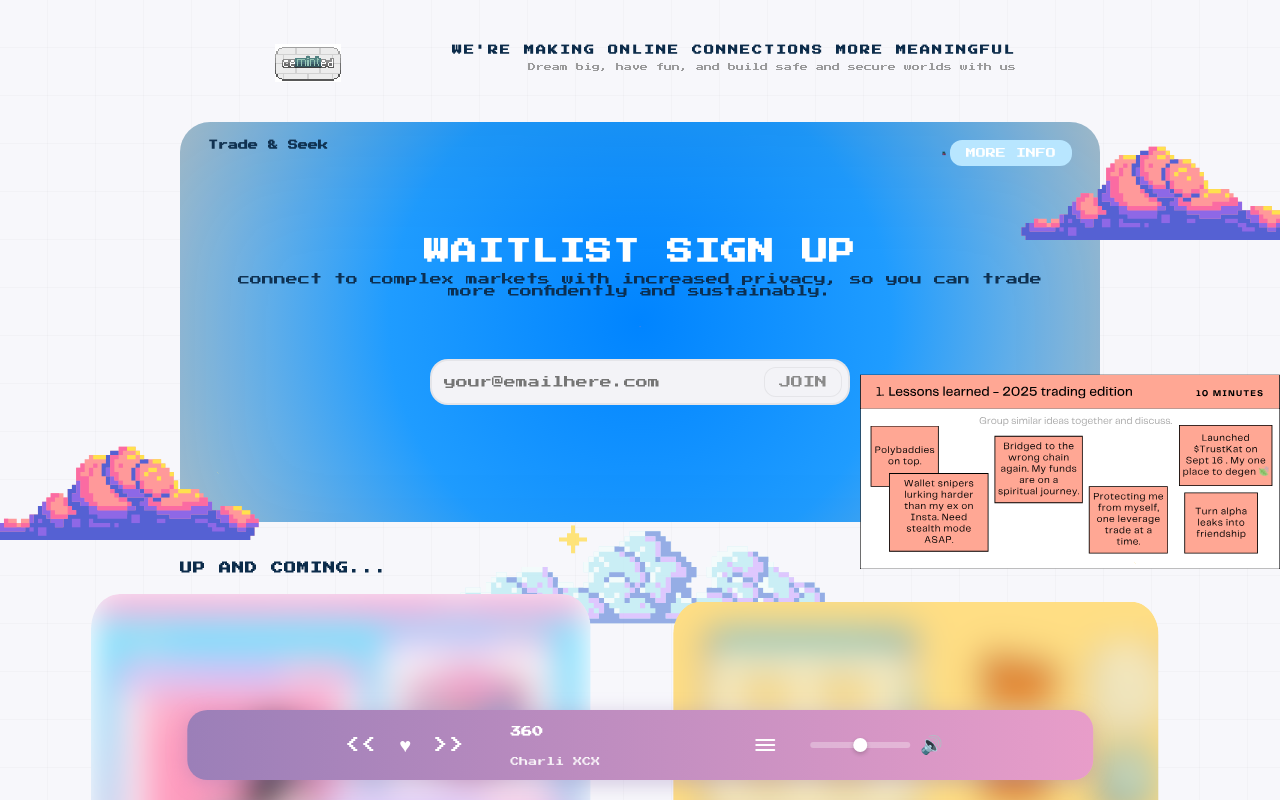
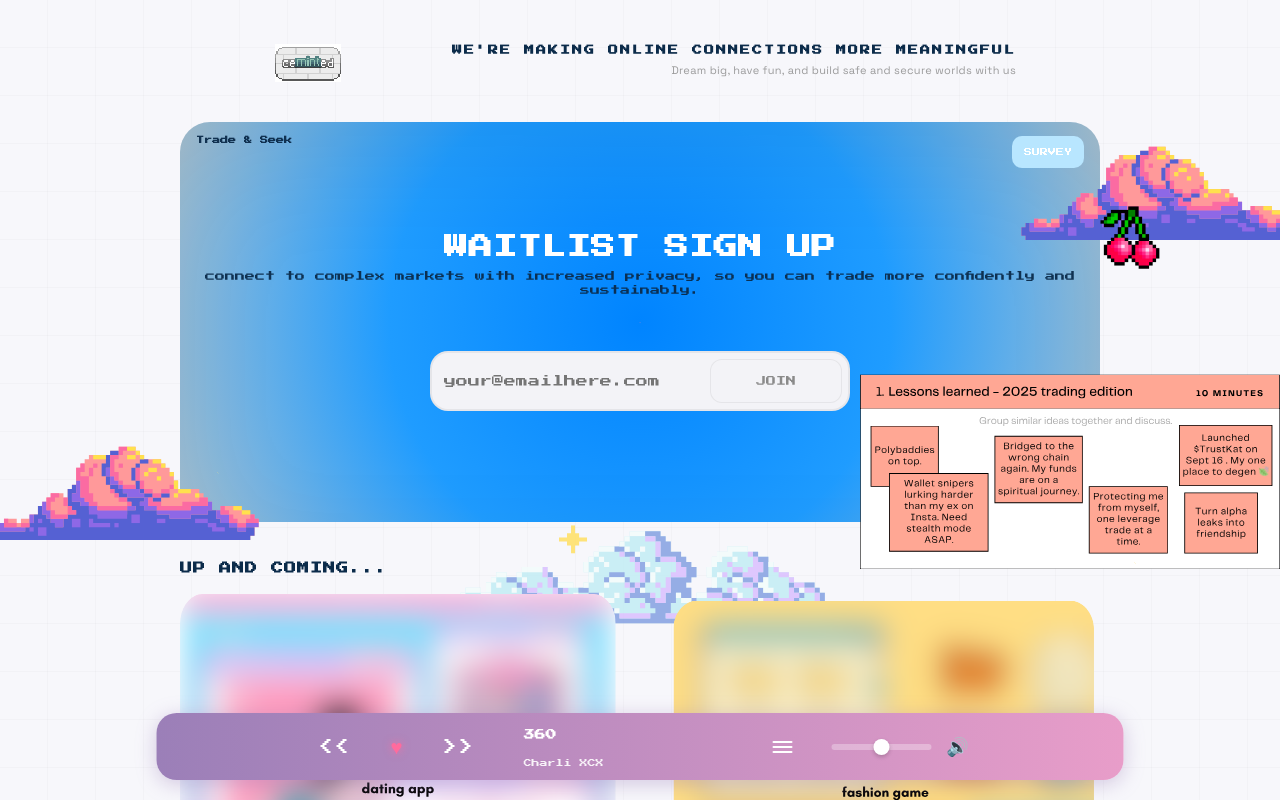
Before and after one commit to Trade-Seek/ceminted-next.js, a Next.js app: page / in a window 1280 px wide. Built offline with nearby package versions, Linux system fonts and the light colour scheme.

Commit message:
more updates

```diff
--- a/app/globals.css
+++ b/app/globals.css
@@ -1,5 +1,6 @@
 /* Import Google Font for pixel art style */
 @import url('https://fonts.googleapis.com/css2?family=Press+Start+2P&display=swap');
+@import url('https://fonts.googleapis.com/css2?family=Press+Start+2P&family=Space+Grotesk:wght@400;500;600&display=swap');
 
 /* CSS Variables */
 :root{
@@ -54,24 +55,22 @@
 /* Site Header */
 .site-header {
   width: 100%;
-  margin-bottom: 40px;
+  margin-bottom: 30px;
   justify-content: right;
 }
-
 .header-content {
   display: flex;
+  flex-direction: row;
   align-items: right;
   justify-content: center;
   gap: 100px;
 }
-
 .header-logo {
   flex-shrink: 0;
 }
-
 .header-logo .logo-img {
-  width: 240px;
-  height: 104px;
+  width: 120px;  /* Mobile: medium size */
+  height: 52px;
   object-fit: contain;
   image-rendering: pixelated;
 }
@@ -80,10 +79,11 @@
   display: flex;
   flex-direction: column;
   gap: 6px;
-  text-align: right;
+  text-align: center;
 }
 
 .header-main-title {
+  font-family: var(--pixel-font);
   font-size: 10px;
   font-weight: bold;
   letter-spacing: 2px;
@@ -95,13 +95,16 @@
 }
 
 .header-subtitle {
-  font-size: 8px;
+  font-family: 'Space Grotesk', sans-serif;
+  font-size: 10px;
+  font-weight: 400;
   color: var(--medium-gray);
-  line-height: 1.4;
+  line-height: 1.5;
   margin: 0;
   opacity: 0.85;
-  white-space: nowrap;
-  justify-content: right;
+  white-space: normal;
+  letter-spacing: 0.3px;
+  text-align: right;
 }
 
 /* Header section with LAUNCHING SOON */
@@ -157,10 +160,10 @@
 
 /* Big Trade & Seek card */
 .hero {
-  width:100%;
-  max-width:var(--container-width);
-  margin:6px auto 30px;
-  position:relative;
+  width: 100%;
+  max-width: var(--container-width);
+  margin: 6px auto 30px;
+  position: relative;
 }
 
 .hero-card{
@@ -179,7 +182,7 @@
   justify-content:center;
   position:relative;
   overflow:visible;
-  padding:32px;
+  padding: 20px 16px;
   box-sizing:border-box;
 }
 
@@ -187,59 +190,64 @@
   text-align:center;
   color:white;
   mix-blend-mode: normal;
+  width: 100%;
 }
 
-.small-top-left{
-  position:absolute;
-  left:28px;
-  top:18px;
+.small-top-left {
+  position: absolute;
+  left: 16px;
+  top: 14px;
   color: var(--dark-blue);
-  font-size:10px;
-  opacity:0.95;
+  font-size: 8px;
+  opacity: 0.95;
   font-weight: bold;
 }
 
 .top-right-button {
   position: absolute;
-  right: 28px;
-  top: 18px;
+  right: 16px;
+  top: 14px;
   background: #b8e6ff;
   color: white;
   border: none;
-  border-radius: 12px;
-  padding: 8px 16px;
-  font-size: 10px;
+  border-radius: 10px;
+  padding: 6px 12px;
+  font-size: 8px;
   font-family: var(--pixel-font);
   cursor: pointer;
   text-transform: uppercase;
+  min-height: 32px;
 }
 
 .cherries {
   position: absolute;
-  right: 140px;
-  top: 16px;
-  width: 32px;
-  height: 32px;
+  left: 700px;
+  top: -125px;
+  width: 500px;
+  height: 500px;
   image-rendering: pixelated;
-  z-index: 10;
+  z-index: 11;
 }
 
-.hero-h1{
-  font-size:26px;
-  line-height:1.0;
-  letter-spacing:1px;
-  text-transform:uppercase;
-  margin:0 0 8px;
+.hero-h1 {
+  font-size: 24px;
+  line-height: 1.2;
+  letter-spacing: 0.5px;
+  text-transform: uppercase;
+  margin: 0 0 8px;
   color: white;
 }
 
 .hero-sub {
-  font-size:12px;
-  text-transform:lowercase;
-  margin-bottom:18px;
-  opacity:0.95;
+  font-size: 10px;
+  text-transform: lowercase;
+  margin-bottom: 14px;
+  opacity: 0.95;
   color: var(--dark-blue);
+  line-height: 1.4;
+  padding: 0 8px;
 }
+
 
 /* Heart icon */
 .pixel-heart{
@@ -251,10 +259,11 @@
 }
 
 /* Email capture */
-.email-row{
-  margin-top:20px;
-  display:flex;
-  justify-content:center;
+.email-row {
+  margin-top: 16px;
+  display: flex;
+  justify-content: center;
+  padding: 0 8px;
 }
 
 .email-input{
@@ -282,14 +291,17 @@
 
 .join-btn {
   background: var(--light-gray);
-  border-radius:12px;
-  padding:8px 14px;
-  font-size:12px;
-  text-transform:uppercase;
-  border:1px solid rgba(0,0,0,0.06);
-  cursor:pointer;
-  font-family:var(--pixel-font);
+  border-radius: 12px;
+  padding: 12px 16px;
+  font-size: 10px;
+  text-transform: uppercase;
+  border: 1px solid rgba(0,0,0,0.06);
+  cursor: pointer;
+  font-family: var(--pixel-font);
   color: var(--medium-gray);
+  min-height: 44px;
+  width: 100%;
+  box-sizing: border-box;
 }
 
 .join-btn:disabled {
@@ -335,9 +347,10 @@
   z-index: 8;
 }
 
-/* Up and coming section */
 .upcoming-section {
-  margin-top: 40px;
+  width: 100%;
+  max-width: var(--container-width);
+  margin: 40px auto 0;
   position: relative;
   z-index: 2;
   overflow: visible;
@@ -364,15 +377,15 @@
 
 .upcoming {
   display: flex;
-  gap: 48px;        /* Increased from 36px for more spacing */
+  gap: 48px;
   margin-top: 20px;
   position: relative;
   justify-content: center;
-  overflow: visible;  /* ADD THIS */
+  overflow: visible;
 }
 .card-prog-svg {
-  width: 550px;
-  height: 600px;
+  width: 436px;
+  height: 520px;
   image-rendering: pixelated;
   border-radius: 22px;
 }
@@ -426,25 +439,6 @@
   box-shadow: 0 4px 12px rgba(212, 165, 116, 0.4);
 }
 
-.footer-graphics {
-  margin-top: 0;
-  display: flex;
-  align-items: flex-end;
-  justify-content: space-between;
-  position: relative;
-}
-
-.mountains{
-  left: -350px;
-  bottom: -300px;
-  width: 1000px;
-  height: 1000px;
-  image-rendering:pixelated;
-  position: relative;
-  z-index: 8;
-  object-fit: contain;
-}
-
 .footer-sparkles {
   position: absolute;
   bottom: 40px;
@@ -454,112 +448,6 @@
   image-rendering: pixelated;
   z-index: 10;
 }
-
-/* Ensure all pixel art maintains crisp edges */
-.pixel-art,
-img.pixel-art {
-  image-rendering: -webkit-optimize-contrast;
-  image-rendering: pixelated;
-  image-rendering: crisp-edges;
-}
-
-/* Responsive design */
-@media (max-width: 768px) {
-  .background-grid {
-    padding: 18px;
-    margin: 10px;
-  }
-
-  .header-content {
-    flex-direction: column;
-    align-items: center;
-    gap: 16px;
-  }
-
-  .header-logo .logo-img {
-    width: 90px;
-    height: 39px;
-  }
-
-  .header-text {
-    text-align: center;
-  }
-
-  .header-main-title {
-    font-size: 12px;
-  }
-
-  .header-subtitle {
-    font-size: 9px;
-  }
-
-  .hero-card {
-    height: 300px;
-    padding: 24px;
-  }
-
-  .upcoming {
-    flex-direction: column;
-    align-items: center;
-    gap: 24px;
-  }
-
-  .card-prog {
-    width: 100%;
-    max-width: 350px;
-    height: 240px;
-  }
-
-  .email-input {
-    width: 100%;
-    max-width: 280px;
-  }
-
-  .note-1 {
-    width: 260px;
-    height: 160px;
-    right: -280px ;
-  }
-
-  .note-2 {
-    width: 220px;
-    height: 150px;
-    left: 10px;
-    top: 30px;
-  }
-
-  .note-3 {
-    width: 220px;
-    height: 150px;
-    right: 10px;
-    bottom: -60px;
-  }
-
-  .cloud-left {
-    width: 100px;
-    height: 70px;
-  }
-
-  .cloud-right {
-    width: 220px;
-    height: 140px;
-  }
-
-  .hero-h1 {
-    font-size: 22px;
-  }
-
-  .tagline {
-    font-size: 11px;
-  }
-
-  .card-prog-svg {
-    width: 100%;
-    max-width: 350px;
-    height: 250px;
-  }
-}
-/* Music Player Styles */
 .music-player {
   position: fixed;
   bottom: 20px;
@@ -579,7 +467,7 @@
 
 .player-controls {
   display: flex;
-  gap: 8px;
+  gap: 12px;
   align-items: center;
 }
 
@@ -590,9 +478,12 @@
   font-family: var(--pixel-font);
   font-size: 16px;
   cursor: pointer;
-  padding: 4px 8px;
+  padding: 8px 12px;
   transition: opacity 0.2s;
+  min-width: 44px;
+  min-height: 44px;
 }
+
 
 .player-btn:hover {
   opacity: 0.8;
@@ -631,19 +522,25 @@
 }
 
 .song-artist {
-  font-size: 9px;
+  font-size: 8px;
   opacity: 0.9;
   white-space: nowrap;
   overflow: hidden;
   text-overflow: ellipsis;
   width: 100%;
+  max-width: 200px;
 }
 
 .playlist-btn {
   background: transparent;
   border: none;
   cursor: pointer;
-  padding: 4px 8px;
+  padding: 8px;
+  min-width: 44px;
+  min-height: 44px;
+  display: flex;
+  align-items: center;
+  justify-content: center;
 }
 
 .playlist-icon {
@@ -663,6 +560,8 @@
   display: flex;
   align-items: center;
   gap: 8px;
+  width: 100%;
+  max-width: 200px;
 }
 
 .volume-slider {
@@ -679,8 +578,8 @@
 .volume-slider::-webkit-slider-thumb {
   -webkit-appearance: none;
   appearance: none;
-  width: 14px;
-  height: 14px;
+  width: 16px;
+  height: 16px;
   background: white;
   border-radius: 50%;
   cursor: pointer;
@@ -688,8 +587,8 @@
 }
 
 .volume-slider::-moz-range-thumb {
-  width: 14px;
-  height: 14px;
+  width: 16px;
+  height: 16px;
   background: white;
   border-radius: 50%;
   cursor: pointer;
@@ -704,6 +603,8 @@
   font-size: 18px;
   padding: 0;
   line-height: 1;
+  min-width: 32px;
+  min-height: 32px;
 }
 
 /* Playlist Dropdown */
@@ -769,18 +670,17 @@
 }
 
 .footer-container {
-  margin-top: 100px;
+  margin-top: 60px;
   position: relative;
-  min-height: 600px;           /* Increased from 400px to 600px */
+  min-height: 280px;
   width: 100vw;
   margin-left: calc(-50vw + 50%);
   margin-right: calc(-50vw + 50%);
-  padding: 60px 0 0 0;
+  padding: 30px 0 0 0;
 }
 
-
 .socials {
-  margin: 0 auto 10px;
+  margin: 0 auto 80px;
   text-align: center;
   color: rgb(0, 0, 0);
   font-weight: bold;
@@ -790,12 +690,12 @@
   padding: 0 1rem;
 }
 
-.socials-title {
-  font-size: 16px;
-  letter-spacing: 2px;
-  margin-bottom: 32px;
-  text-transform: uppercase;
-  color: rgb(0, 0, 0);
+.social-icons {
+  display: flex;
+  gap: 16px;
+  justify-content: center;
+  align-items: center;
+  flex-wrap: wrap;
 }
 
 .social-icons {
@@ -806,24 +706,25 @@
 }
 
 .social-dot {
-  width: 90px;
-  height: 90px;
+  width: 70px;
+  height: 70px;
   border-radius: 50%;
   background: #f5f5f5;
   display: flex;
   align-items: center;
   justify-content: center;
-  border: 5px solid #d4a574;
+  border: 3px solid #d4a574;
   transition: transform 0.2s, box-shadow 0.2s;
   cursor: pointer;
-  box-shadow: 0 4px 12px rgba(0, 0, 0, 0.3);
+  box-shadow: 0 3px 8px rgba(0, 0, 0, 0.2);
   overflow: hidden;
 }
 
 .social-dot:hover {
-  transform: scale(1.08);
-  box-shadow: 0 6px 20px rgba(212, 165, 116, 0.5);
+  transform: scale(1.05);
+  box-shadow: 0 4px 12px rgba(212, 165, 116, 0.4);
 }
+
 .social-image {
   width: 100%;
   height: 100%;
@@ -837,25 +738,42 @@
   bottom: 0;
   left: 0;
   right: 0;
-  height: 250px;
+  width: 100%;
+  height: 180px;
   pointer-events: none;
+  overflow: hidden;
+}
+
+.mountains {
+  position: absolute;
+  left: -100px;
+  bottom: -515px;
+  width: 1000px;
+  height: 1000px;
+  image-rendering: pixelated;
+  z-index: 10;
+  object-fit: contain;
 }
 
 .grass {
   position: absolute;
-  height: 100%;
+  bottom: 0;
+  left: 0;
   width: 100%;
+  height: 60px;
   z-index: 2;
   object-fit: cover;
+  image-rendering: pixelated;
 }
 
 .footer-sparkles {
   position: absolute;
-  top: -180px;
-  right: 10%;
-  width: 32px;
-  height: 32px;
+  top: -100px;
+  right: 15%;
+  width: 24px;
+  height: 24px;
   z-index: 12;
+  image-rendering: pixelated;
   animation: twinkle 2s ease-in-out infinite;
 }
 
@@ -863,39 +781,234 @@
   0%, 100% { opacity: 1; transform: scale(1); }
   50% { opacity: 0.6; transform: scale(1.2); }
 }
+.pixel-art,
+img.pixel-art {
+  image-rendering: -webkit-optimize-contrast;
+  image-rendering: pixelated;
+  image-rendering: crisp-edges;
+}
+.cursor-sparkle {
+  animation: sparkle-fade 1s ease-out forwards;
+  pointer-events: none;
+}
+
+@keyframes sparkle-fade {
+  0% {
+    opacity: 1;
+    transform: scale(0) rotate(0deg);
+  }
+  20% {
+    opacity: 1;
+    transform: scale(1) rotate(45deg);
+  }
+  100% {
+    opacity: 0;
+    transform: scale(0.5) rotate(90deg);
+  }
+}
+/* Responsive design */
 @media (max-width: 768px) {
+  .background-grid {
+    padding: 18px;
+    margin: 10px;
+  }
+
+  .header-content {
+    flex-direction: column;
+    gap: 16px;
+  }
+
+  .header-logo .logo-img {
+    width: 90px;
+    height: 39px;
+  }
+
+  .header-text {
+    text-align: center;
+  }
+
+  .header-main-title {
+    color: #2c508c;
+    font-size: 12px;
+  }
+
+  .header-subtitle {
+    color: #2c508c;
+    font-size: 9px;
+  }
+
+  .hero-card {
+    height: 400px;
+    border-radius: 30px;
+    padding: 32px;
+  }
+
+  .upcoming {
+    flex-direction: column;
+    align-items: center;
+    gap: 24px;
+  }
+
+  .card-prog {
+    width: 100%;
+    max-width: 350px;
+    height: 240px;
+  }
+
+  .email-input {
+    width: 100%;
+    max-width: 280px;
+  }
+
+  .note-1 {
+    width: 260px;
+    height: 160px;
+    right: -280px ;
+  }
+
+  .note-2 {
+    width: 220px;
+    height: 150px;
+    left: 10px;
+    top: 30px;
+  }
+
+  .note-3 {
+    width: 220px;
+    height: 150px;
+    right: 10px;
+    bottom: -60px;
+  }
+  .small-top-left {
+    left: 28px;
+    top: 18px;
+    font-size: 10px;
+  }
+
+  .top-right-button {
+    right: 28px;
+    top: 18px;
+    padding: 8px 16px;
+    font-size: 10px;
+  }
+
+  .cloud-left {
+    width: 100px;
+    height: 70px;
+  }
+
+  .cloud-right {
+    width: 220px;
+    height: 140px;
+  }
+
+  .hero-h1 {
+    font-size: 26px;
+    line-height: 1.0;
+    letter-spacing: 1px;
+  }
+  .hero-sub {
+    font-size: 12px;
+    margin-bottom: 18px;
+    padding: 0;
+  }
+
+  .tagline {
+    font-size: 11px;
+  }
+
+  .card-prog-svg {
+    width: 100%;
+    max-width: 350px;
+    height: 250px;
+  }
+  .pixel-heart {
+    width: 24px;
+    height: 24px;
+    margin: 12px auto;
+  }
+
+}
+@media (min-width: 768px) {
+  .music-player {
+    bottom: 20px;
+    left: 50%;
+    right: auto;
+    transform: translateX(-50%);
+    flex-direction: row;
+    gap: 25px;
+    padding: 5px 150px;
+    border-radius: 20px;
+  }
+  .site-header {
+    margin-bottom: 40px;
+  }
+
+  .header-content {
+    flex-direction: row;
+    gap: 100px;
+  }
+
+  .header-logo .logo-img {
+    width: 240px;
+    height: 104px;
+  }
+
+  .header-text {
+    text-align: right;
+  }
+
+  .header-main-title {
+    font-size: 10px;
+    letter-spacing: 2px;
+  }
+
+  .header-subtitle {
+    font-size: 11px;
+    white-space: nowrap;
+  }
   .footer-container {
-    margin-top: 60px;
-    min-height: 500px;
-    padding: 40px 0 150px 0;
+    margin-top: 100px;
+    min-height: 350px;
+    padding: 40px 0 0 0;
+  }
+  .footer-graphics {
+    height: 250px;
+    overflow: visible;
+  }
+
+
+  .footer-sparkles {
+    top: -100px;
+    right: 15%;
+    width: 24px;
+    height: 24px;
   }
 
   .socials {
-    margin-bottom: 200px;
+    margin: 0 auto 80px;
   }
 
   .socials-title {
-    font-size: 12px;
+    font-size: 16px;
+    letter-spacing: 2px;
+    margin-bottom: 32px;
+  }
+
+  .social-icons {
+    gap: 28px;
+    flex-wrap: nowrap;
   }
 
   .social-dot {
-    width: 70px;
-    height: 70px;
-    border: 3px solid #d4a574;
+    width: 90px;
+    height: 90px;
+    border: 5px solid #d4a574;
+    box-shadow: 0 4px 12px rgba(0, 0, 0, 0.3);
   }
 
-  .social-icons {
-    gap: 18px;
-  }
-
-  .mountains {
-    width: 200px;
-    height: 140px;
-  }
-
-  .footer-sparkles {
-    width: 24px;
-    height: 24px;
-    top: -140px;
+  .social-dot:hover {
+    transform: scale(1.08);
+    box-shadow: 0 6px 20px rgba(212, 165, 116, 0.5);
   }
 }
--- a/app/page.tsx
+++ b/app/page.tsx
@@ -14,7 +14,7 @@
         <div className="hero">
           <div className="hero-card">
             <div className="small-top-left">Trade & Seek</div>
-            <button className="top-right-button">More Info</button>
+            <button className="top-right-button">SURVEY</button>
 
             <Image
               className="cherries pixel-art"
```
Also changed, not shown: components/MusicPlayer.tsx (+35 -1 lines).
